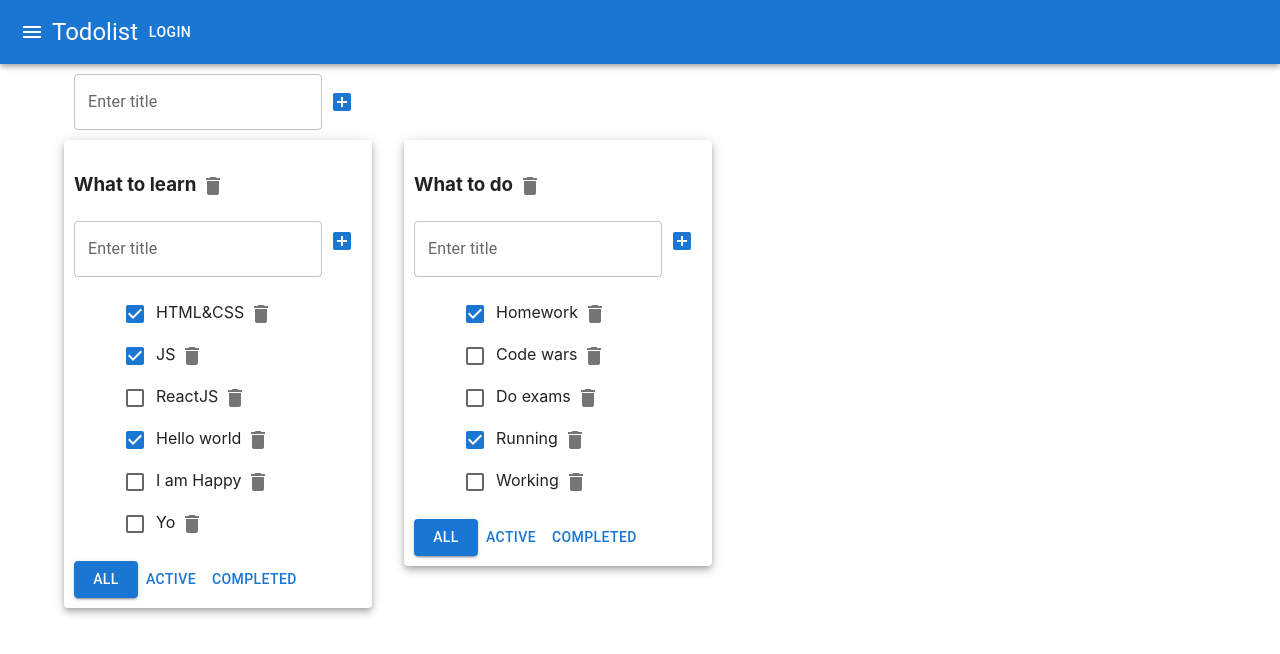
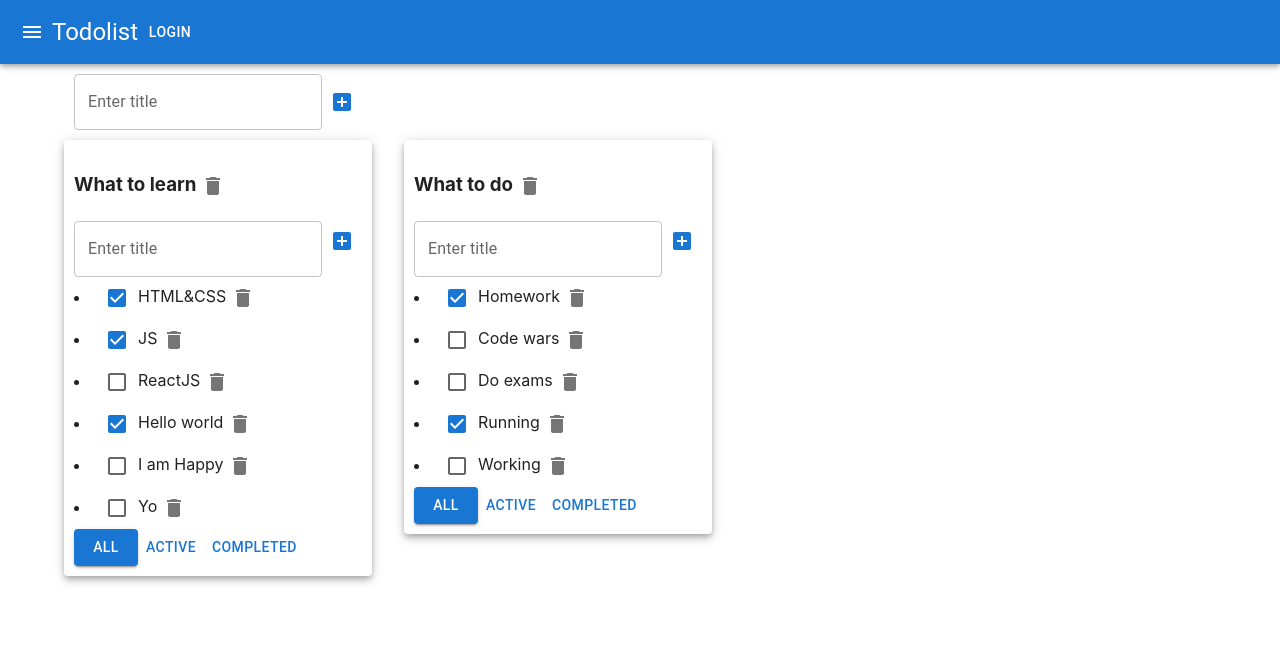
Before and after one commit to I1yaEsenko/my-todolist, a React (Create React App) app: page / in a window 1280 px wide. Shown: the top 654 px of the page. Built offline with nearby package versions, Linux system fonts and the light colour scheme.

Commit message:
update todolist reducer

```diff
--- a/src/AppWithReducers.tsx
+++ b/src/AppWithReducers.tsx
@@ -5,6 +5,8 @@ import {v1} from "uuid";
 import {AddItemForm} from "./components/AddItemForm";
 import {Container, Grid, Paper} from "@mui/material";
 import Header from "./components/Header";
+
+import {addTaskAC, removeTaskAC, taskChangeCheckedAC, taskChangeTitleAC, tasksReducer} from "./state/tasks-reducer";
 import {
    addTodolistAC,
    changeTodolistFilterAC,
@@ -12,7 +14,6 @@ import {
    removeTodolistAC,
    todolistReducer, TodolistReducerType
 } from "./state/todolist-reducer";
-import {addTaskAC, removeTaskAC, taskChangeCheckedAC, taskChangeTitleAC, tasksReducer} from "./state/tasks-reducer";
 
 export type TasksType = {
    id: string
@@ -31,19 +32,18 @@ export type TodolistType = {
 export type TasksStateType = {
    [key: string]: Array<TasksType>
 }
-// type TodoListReducer = (state: Array<TodolistType>, action: TodolistReducerType) => Array<TodolistType>;
 
-export const AppWithReducers = () => {
+export function AppWithReducers() {
 
    let todolistId1 = v1()
    let todolistId2 = v1()
 
-   let [todolist, dispatchTodolist] = useReducer(todolistReducer,[
+   let [todolist, dispatchToTodolist] = useReducer(todolistReducer, [
       {id: todolistId1, title: 'What to learn', filter: 'All'},
       {id: todolistId2, title: 'What to do', filter: 'All'},
    ])
 
-   let [tasks, dispatchTask] = useReducer(tasksReducer,{
+   let [tasks, dispatchToTask] = useReducer(tasksReducer, {
         [todolistId1]: [
            {id: v1(), title: "HTML&CSS", isDone: true},
            {id: v1(), title: "JS", isDone: true},
@@ -65,27 +65,27 @@ export const AppWithReducers = () => {
    const addTodolist = (title: string) => {
       // setTodolist([{id: newTodolistId, title: title, filter: 'All'}, ...todolist])
       // setTasks({...tasks, [newTodolistId]: []})
-      dispatchTodolist(addTodolistAC(title))
-      dispatchTask(addTodolistAC(title))
+      dispatchToTodolist(addTodolistAC(title))
+      dispatchToTask(addTodolistAC(title))
    }
+
    const todolistTitleChange = (todolistId: string, title: string) => {
       // setTodolist(todolist.map(f => f.id === todolistId ? {...f, title: title} : f))
-      dispatchTodolist(changeTodolistTitleAC(todolistId, title))
+      dispatchToTodolist(changeTodolistTitleAC(todolistId, title))
    }
    const deleteTodolist = (todolistId: string) => {
       // setTodolist(todolist.filter(filteredTodolist => filteredTodolist.id !== todolistId))
       // delete tasks[todolistId]
       // setTasks({...tasks})
-      dispatchTodolist(removeTodolistAC(todolistId))
-      dispatchTask(removeTodolistAC(todolistId))
+      dispatchToTodolist(removeTodolistAC(todolistId))
+      dispatchToTask(removeTodolistAC(todolistId))
    }
    const changeFilter = (todolistId: string, value: FilterType) => {
       // // setFilter(value)
       // setTodolist(todolist.map
       // (filtered => filtered.id === todolistId ? {...filtered, filter: value} : filtered))
-      dispatchTodolist(changeTodolistFilterAC(todolistId, value))
+      dispatchToTodolist(changeTodolistFilterAC(todolistId, value))
    }
-   console.log(todolist)
    //Работа с тасками <-----------------------------------------------------------------
 
    const addTask = (todolistId: string, newTitle: string) => {
@@ -93,13 +93,13 @@ export const AppWithReducers = () => {
       // setTasks(newTask)
       // let newTask = {id: v1(), title: newTitle, isDone: false}
       // setTasks({...tasks, [todolistId]: [newTask, ...tasks[todolistId]]})
-        dispatchTask(addTaskAC(todolistId, newTitle))
+      dispatchToTask(addTaskAC(todolistId, newTitle))
 
    }
    const deleteTask = (todolistId: string, taskId: string) => {
       // setTasks(tasks.filter(t => t.id !== idTask))
       // setTasks({...tasks, [todolistId]: tasks[todolistId].filter(d => d.id !== taskId)})
-      dispatchTask(removeTaskAC(todolistId, taskId))
+      dispatchToTask(removeTaskAC(todolistId, taskId))
    }
    const taskChecked = (todolistId: string, idTask: string, isDone: boolean) => {
       // setTasks(tasks.map( t => t.id === idTask ? {...t, isDone: isDone}: t))
@@ -108,7 +108,7 @@ export const AppWithReducers = () => {
       //       ...checked, isDone: isDone
       //    } : checked)
       // })
-      dispatchTask(taskChangeCheckedAC(todolistId, idTask, isDone))
+      dispatchToTask(taskChangeCheckedAC(todolistId, idTask, isDone))
    }
    const taskTitleChange = (todolistId: string, idTask: string, title: string) => {
       // setTasks({
@@ -116,45 +116,42 @@ export const AppWithReducers = () => {
       //       ...checked, title: title
       //    } : checked)
       // })
-      dispatchTask(taskChangeTitleAC(todolistId, idTask, title))
+      dispatchToTask(taskChangeTitleAC(todolistId, idTask, title))
    }
 
-
+   console.log(todolist)
+   console.log(tasks)
    return (
      // отрисовка тудулистов
      <div className="app">
         <Header/>
-        <Container fixed >
-           <Grid container style={{padding: '10px'}} >
+        <Container fixed>
+           <Grid container style={{padding: '10px'}}>
               <AddItemForm addItem={addTodolist}/>
            </Grid>
            <Grid container spacing={4}>
-              {
-                 todolist.map((mapTodolist) => {
 
-                    let tasksForTodolist = tasks[mapTodolist.id]
-
-                    if (mapTodolist.filter === 'Active') {
-                       tasksForTodolist = tasks[mapTodolist.id].filter(t => !t.isDone)
+              {todolist.map((mapping) => {
+                 let tasksForTodolist = tasks[mapping.id]
+                 if (mapping.filter === 'Active') {
+                    tasksForTodolist = tasks[mapping.id].filter(t => !t.isDone)
                  }
-
-                    if (mapTodolist.filter === 'Completed') {
-                       tasksForTodolist = tasks[mapTodolist.id].filter(t => t.isDone)
+                 if (mapping.filter === 'Completed') {
+                    tasksForTodolist = tasks[mapping.id].filter(t => t.isDone)
                  }
-
                  return (
                    <Grid item>
                       <Paper style={{padding: '10px'}} elevation={5}>
                          <Todolist
-                              key={mapTodolist.id}
-                              todolistId={mapTodolist.id}
-                              title={mapTodolist.title}
+                           key={mapping.id}
+                           todolistId={mapping.id}
+                           title={mapping.title}
                            tasks={tasksForTodolist}
                            deleteTask={deleteTask}
                            changeFilter={changeFilter}
                            addTask={addTask}
                            taskChecked={taskChecked}
-                              filter={mapTodolist.filter}
+                           filter={mapping.filter}
                            taskTitleChange={taskTitleChange}
                            todolistTitleChange={todolistTitleChange}
                            deleteTodolist={deleteTodolist}
--- a/src/state/tasks-reducer.ts
+++ b/src/state/tasks-reducer.ts
@@ -1,12 +1,12 @@
-import {TasksStateType} from "../AppWithReducers";
+import {TasksStateType, TasksType} from "../AppWithReducers";
 import {v1} from "uuid";
 import {AddTodolistACType, RemoveTodolistACType} from "./todolist-reducer";
 
 export const tasksReducer = (state: TasksStateType, action: TaskReducerType) => {
    switch (action.type) {
       case "ADD-TASK":
-         let newTask = {id: v1(), title: action.payload.title, isDone: false}
-         return {...state, [action.payload.todolistId]: [newTask, ...state[action.payload.todolistId]]}
+         // let newTask : TasksType =
+         return {...state, [action.payload.todolistId]: [{id: v1(), title: action.payload.title, isDone: false}, ...state[action.payload.todolistId]]}
       case "REMOVE-TASK":
          return {
             ...state,
@@ -26,16 +26,17 @@ export const tasksReducer = (state: TasksStateType, action: TaskReducerType) =>
             )
          }
       }
-      case 'ADD-TODOLIST': {
-         return {...state, [action.payload.todolistId]: []}
+      case "ADD-TODOLIST": {
+         return {...state, [action.payload.addTlId]: []}
 
       }
       case "REMOVE-TODOLIST": {
          let {[action.payload.id]: [], ...rest} = state
          return rest
       }
+         return state
    }
-   return state
+
 }
 
 export type TaskReducerType = addTaskACType |
--- a/src/state/todolist-reducer.ts
+++ b/src/state/todolist-reducer.ts
@@ -1,35 +1,41 @@
 import {FilterType, TodolistType} from "../AppWithReducers";
 import {v1} from "uuid";
 
-export type AddTodolistActionType = {
-   type: "ADD-TODOLIST",
-   id: string,
-   title: string,
-};
+// export type AddTodolistActionType = {
+//    type: "ADD-TODOLIST"
+//    id:string
+//    title:string
+// }
 
-export const todolistReducer = (state: Array<TodolistType>, action: TodolistReducerType) => {
+export const todolistReducer = (state: TodolistType[], action: TodolistReducerType) => {
    switch (action.type) {
       case "REMOVE-TODOLIST": {
          return state.filter(el => el.id !== action.payload.id)
       }
       case "ADD-TODOLIST": {
-         return [...state, {id: action.payload.todolistId, title: action.payload.title, filter: 'All'}]
+         let newTodolist : TodolistType = {id: action.payload.addTlId, title: action.payload.title, filter: "All"}
+         return [...state, newTodolist]
       }
       case "CHANGE-TODOLIST-TITLE": {
          return state.map(el => el.id === action.payload.id ? {...el, title: action.payload.title} : el)
       }
       case "CHANGE-TODOLIST-FILTER": {
-         return state.map(el => el.id === action.payload.id ? {...el, filter: action.payload.value}: el)
+         return state.map(el => el.id === action.payload.id ? {...el, filter: action.payload.value} : el)
       }
-      default:
-         return state
+      return state
    }
+
 }
 
-export type TodolistReducerType = RemoveTodolistACType | AddTodolistACType | changeTodolistTitleACType | changeTodolistFilterACType
+export type TodolistReducerType =
+  RemoveTodolistACType
+  | AddTodolistACType
+  | changeTodolistTitleACType
+  | changeTodolistFilterACType
 
 export type RemoveTodolistACType = ReturnType<typeof removeTodolistAC>
 export const removeTodolistAC = (id: string) => {
+
    return {
       type: 'REMOVE-TODOLIST',
       payload: {id}
@@ -38,19 +44,20 @@ export const removeTodolistAC = (id: string) => {
 
 export type AddTodolistACType = ReturnType<typeof addTodolistAC>
 export const addTodolistAC = (title: string) => {
+   const id = v1()
    return {
       type: 'ADD-TODOLIST',
       payload: {
-         todolistId:v1(),
-         title
+         title,
+         addTlId: id,
       }
    } as const
 }
 
 type changeTodolistTitleACType = ReturnType<typeof changeTodolistTitleAC>
-export const changeTodolistTitleAC = (id:string, title:string) => {
+export const changeTodolistTitleAC = (id: string, title: string) => {
    return {
-      type:'CHANGE-TODOLIST-TITLE',
+      type: 'CHANGE-TODOLIST-TITLE',
       payload: {
          id,
          title
@@ -61,7 +68,7 @@ export const changeTodolistTitleAC = (id:string, title:string) => {
 }
 
 type changeTodolistFilterACType = ReturnType<typeof changeTodolistFilterAC>
-export const changeTodolistFilterAC = (id:string, value:FilterType) => {
+export const changeTodolistFilterAC = (id: string, value: FilterType) => {
    return {
       type: 'CHANGE-TODOLIST-FILTER',
       payload: {
--- a/src/todolist.tsx
+++ b/src/todolist.tsx
@@ -9,7 +9,6 @@ import {CheckboxComponent} from "./components/CheckboxComponent";
 
 
 export type TodolistPropsType = {
-
   todolistId: string
   title: string
   tasks: Array<TasksType>
@@ -95,8 +94,8 @@ export const Todolist = (props: TodolistPropsType) => {
 
 
       <AddItemForm todolistId={props.todolistId} addItem={addTitleTask}/>
-      <ul className={t.todolist__list}>
-        {props.tasks.map(
+      <div className={t.todolist__list}>
+        {props.tasks && props.tasks.map(
           (task) => {
 
             const onDeleteHandler = () => {
@@ -105,7 +104,7 @@ export const Todolist = (props: TodolistPropsType) => {
             // забираем данные в App , id и состояние isDone
             return (
               <>
-                <div key={task.id} className={t.todolist__link}>
+                <li key={task.id} className={t.todolist__link}>
                   <CheckboxComponent isDone={task.isDone} callback={(isDone) => {
                     onCheckedHandler(task.id, isDone)
                   }}/>
@@ -117,13 +116,13 @@ export const Todolist = (props: TodolistPropsType) => {
                   <IconButton aria-label={'delete'} size={'small'} onClick={onDeleteHandler}>
                     <Delete/>
                   </IconButton>
-                </div>
+                </li>
               </>
             )
 
           }
         )}
-      </ul>
+      </div>
       <div>
         {/*Кнопки стилизованные Material UI*/}
         {/*<Button variant="contained" onClick={allOnClickHandler } >All</Button>*/}
```
Also changed, not shown: src/App.tsx (deleted, +0 -156 lines), 2 other files (tests, documents, lock files or other folders). Lines whose indentation alone changed are shown as unchanged.
